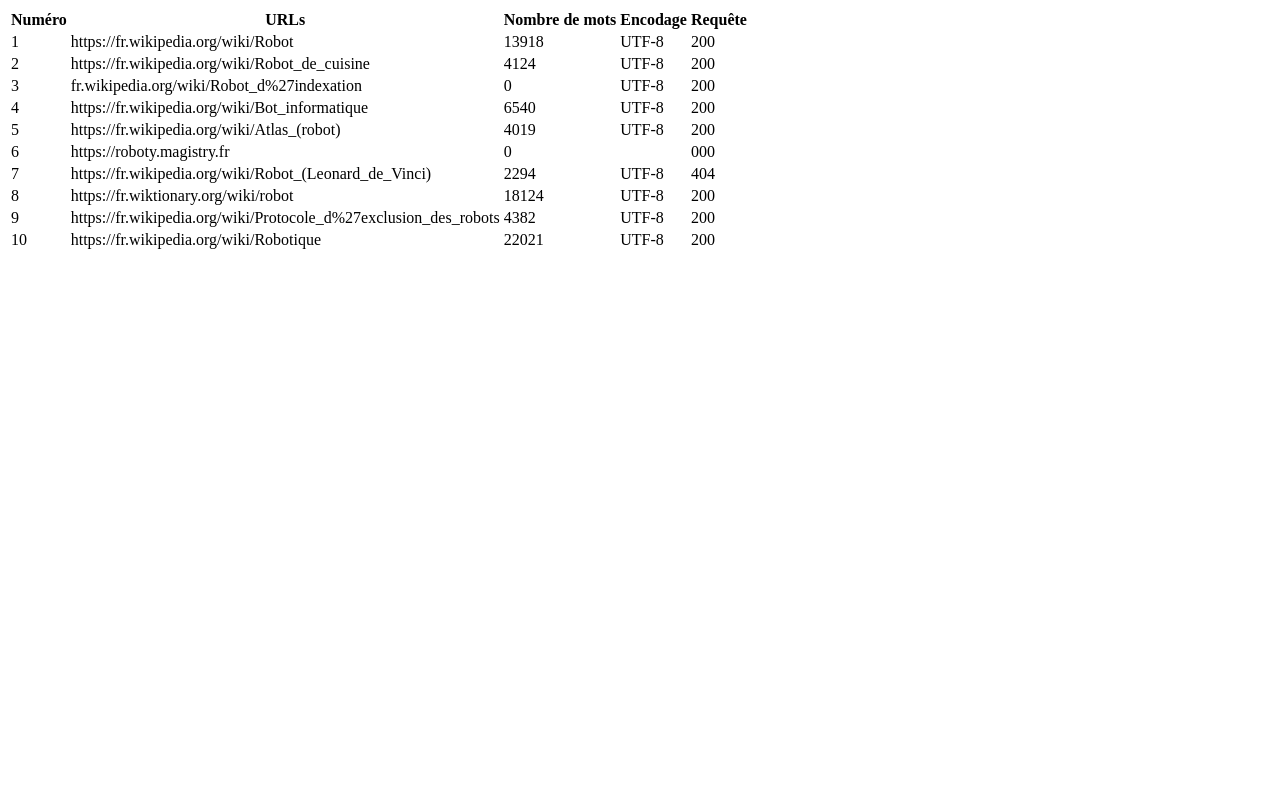
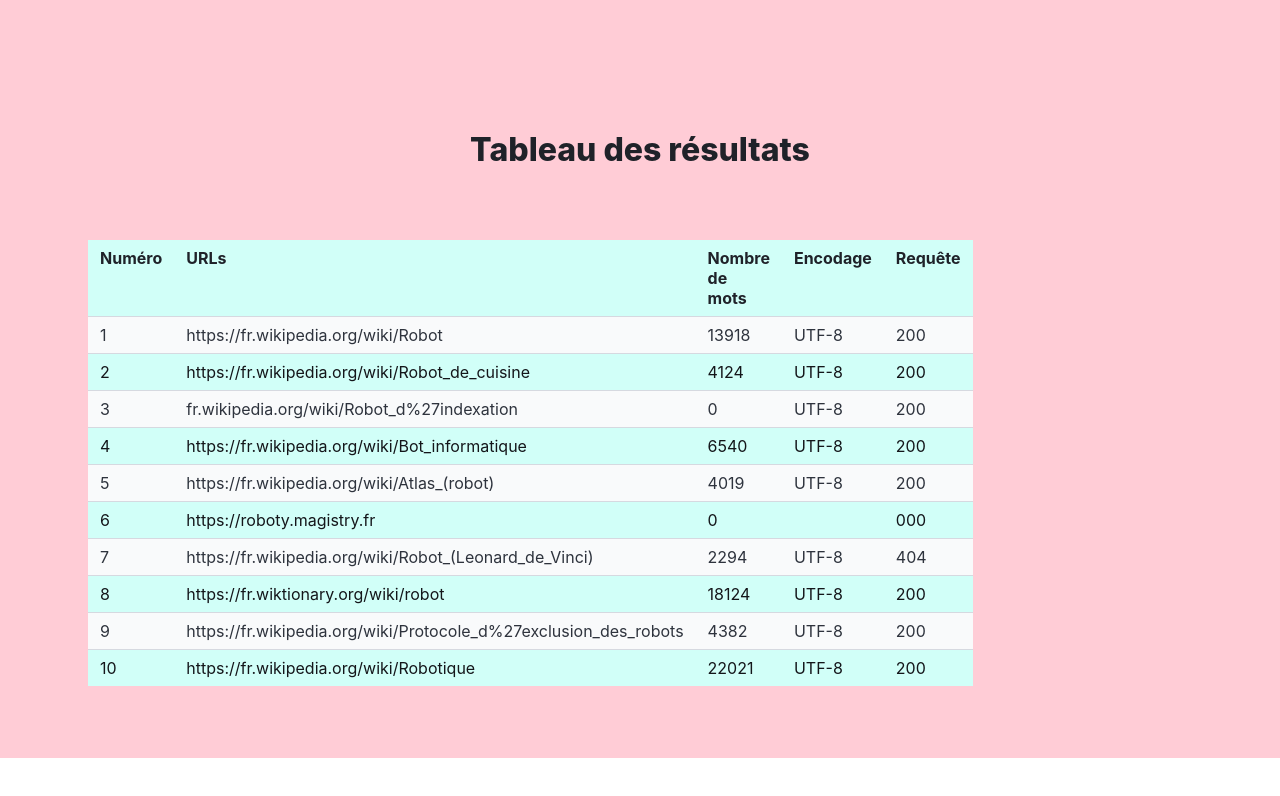
Before and after one commit to LauraKlima/PPE1-2025, a plain HTML site: page Mini_projet/Tableaux/Resultat.html in a window 1280 px wide. Drawn offline with nearby package versions, Linux system fonts and the light colour scheme.

Commit message:
ajout du tableau beau

```diff
--- a/Mini_projet/Tableaux/Resultat.html
+++ b/Mini_projet/Tableaux/Resultat.html
@@ -1,20 +1,47 @@
 <html>
 <head>
 <meta charset=UTF-8 />
+<title>Tableau de résultats</title>
+<meta content="width=device-width, initial-scale=1"/>
+<link rel="stylesheet" href="https://cdn.jsdelivr.net/npm/bulma@1.0.4/css/bulma.min.css">
 </head>
+
 <body>
-<table>
-<tr><th>Numéro</th><th>URLs</th><th>Nombre de mots</th><th>Encodage</th><th>Requête</th></tr>
+
+<section class="section has-background-danger-light">
+<div class="container has-background-danger-light">
+<div class="hero has-text-centered">
+<div class="hero-body">
+<h1 class="title has-text-black-ter">
+<br />
+Tableau des résultats
+<br />
+</h1>
+</div>
+</div>
+
+<div class="column is-centered">
+<div class="column is-half">
+<div class="block">
+<table class="table is-hoverable is-striped">
+<tr class="has-text-dark has-background-primary-light"><th class="has-text-black-ter">Numéro</th><th class="has-text-black-ter">URLs</th><th class="has-text-black-ter">Nombre de mots</th><th class="has-text-black-ter">Encodage</th><th class="has-text-black-ter">Requête</th></tr>
 <tr><td>1</td><td>https://fr.wikipedia.org/wiki/Robot</td><td>   13918</td><td>UTF-8</td><td>200</td></tr>
-<tr><td>2</td><td>https://fr.wikipedia.org/wiki/Robot_de_cuisine</td><td>    4124</td><td>UTF-8</td><td>200</td></tr>
+<tr class="has-background-primary-light"><td class="has-text-black-bis">2</td><td class="has-text-black-bis">https://fr.wikipedia.org/wiki/Robot_de_cuisine</td><td class="has-text-black-bis">    4124</td><td class="has-text-black-bis">UTF-8</td><td class="has-text-black-bis">200</td></tr>
 <tr><td>3</td><td>fr.wikipedia.org/wiki/Robot_d%27indexation</td><td>       0</td><td>UTF-8</td><td>200</td></tr>
-<tr><td>4</td><td>https://fr.wikipedia.org/wiki/Bot_informatique</td><td>    6540</td><td>UTF-8</td><td>200</td></tr>
+<tr class="has-background-primary-light"><td class="has-text-black-bis">4</td><td class="has-text-black-bis">https://fr.wikipedia.org/wiki/Bot_informatique</td><td class="has-text-black-bis">    6540</td><td class="has-text-black-bis">UTF-8</td><td class="has-text-black-bis">200</td></tr>
 <tr><td>5</td><td>https://fr.wikipedia.org/wiki/Atlas_(robot)</td><td>    4019</td><td>UTF-8</td><td>200</td></tr>
-<tr><td>6</td><td>https://roboty.magistry.fr</td><td>       0</td><td></td><td>000</td></tr>
+<tr class="has-background-primary-light"><td class="has-text-black-bis">6</td><td class="has-text-black-bis">https://roboty.magistry.fr</td><td class="has-text-black-bis">       0</td><td class="has-text-black-bis"></td><td class="has-text-black-bis">000</td></tr>
 <tr><td>7</td><td>https://fr.wikipedia.org/wiki/Robot_(Leonard_de_Vinci)</td><td>    2294</td><td>UTF-8</td><td>404</td></tr>
-<tr><td>8</td><td>https://fr.wiktionary.org/wiki/robot</td><td>   18124</td><td>UTF-8</td><td>200</td></tr>
+<tr class="has-background-primary-light"><td class="has-text-black-bis">8</td><td class="has-text-black-bis">https://fr.wiktionary.org/wiki/robot</td><td class="has-text-black-bis">   18124</td><td class="has-text-black-bis">UTF-8</td><td class="has-text-black-bis">200</td></tr>
 <tr><td>9</td><td>https://fr.wikipedia.org/wiki/Protocole_d%27exclusion_des_robots</td><td>    4382</td><td>UTF-8</td><td>200</td></tr>
-<tr><td>10</td><td>https://fr.wikipedia.org/wiki/Robotique</td><td>   22021</td><td>UTF-8</td><td>200</td></tr>
+<tr class="has-background-primary-light"><td class="has-text-black-bis">10</td><td class="has-text-black-bis">https://fr.wikipedia.org/wiki/Robotique</td><td class="has-text-black-bis">   22021</td><td class="has-text-black-bis">UTF-8</td><td class="has-text-black-bis">200</td></tr>
 </table>
+</div>
+</div>
+</div>
+
+
+</div>
+</section>
 </body>
 </html>
```
